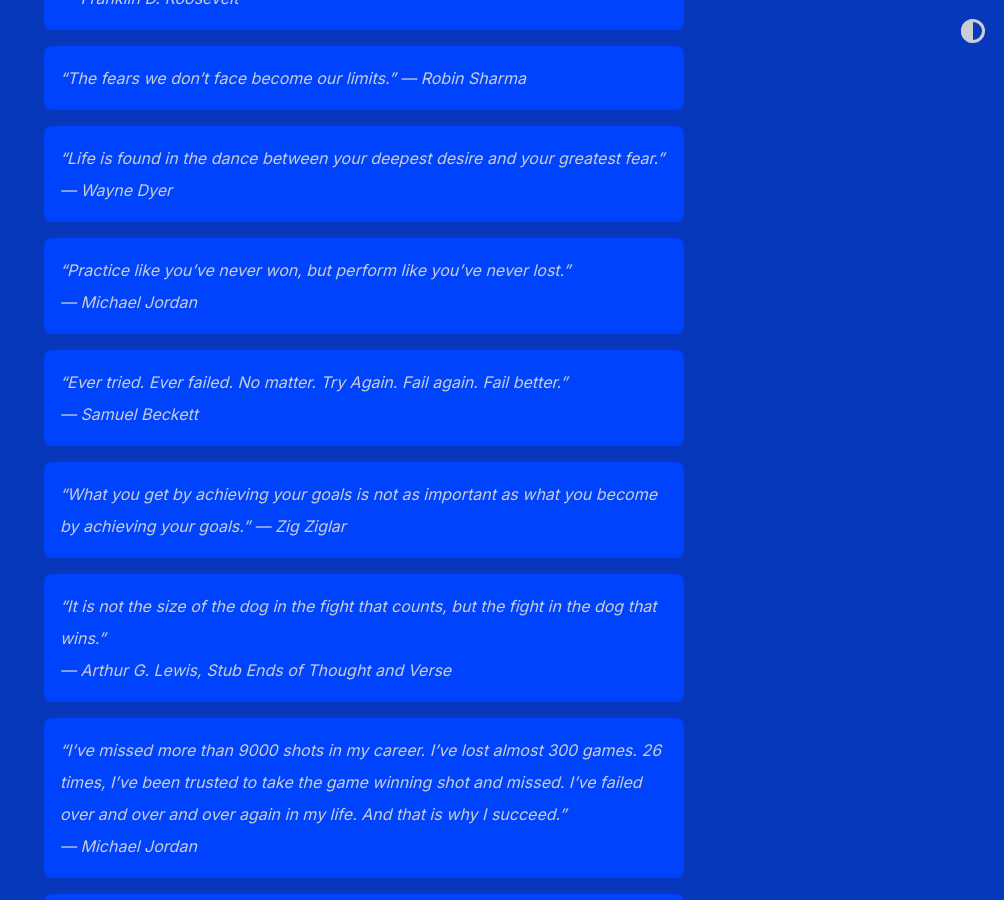
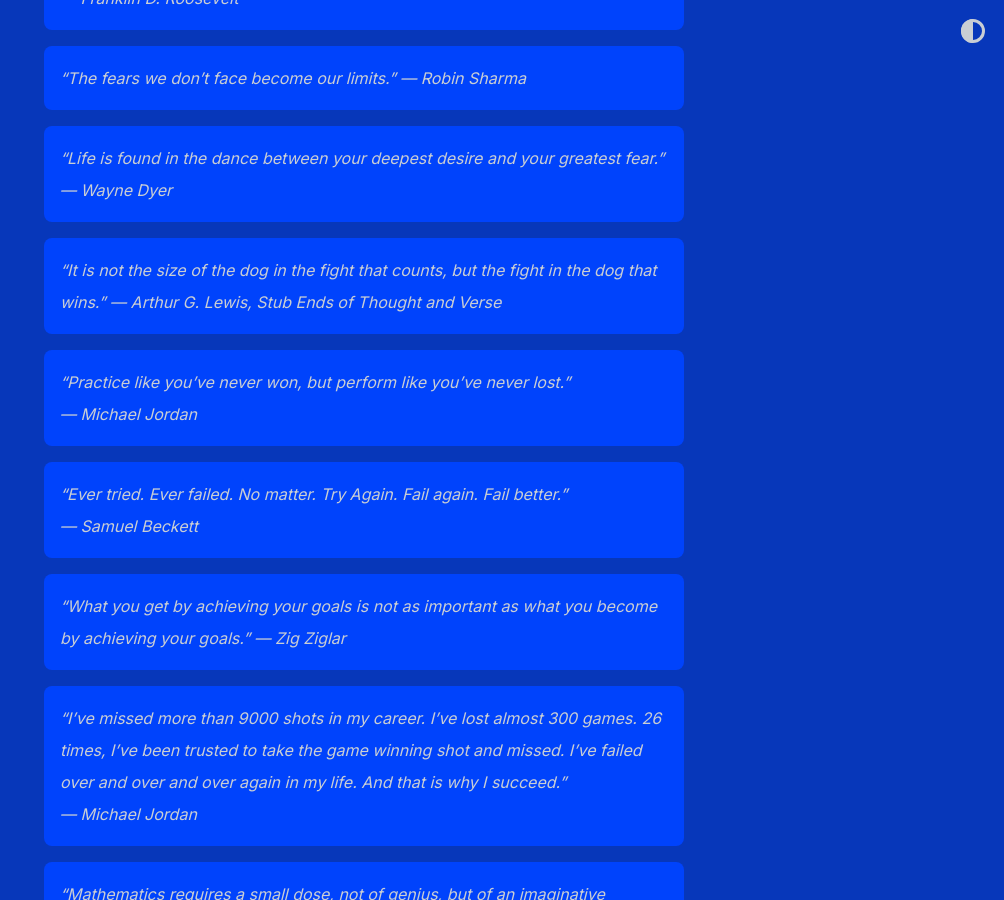
Before and after one commit to shihankanungo/shihankanungo.github.io, a Jekyll site: the page built from quotes.md, in a window 1280 px wide and 900 px high, scrolled down 2940 px. Shown: the whole window, without its empty margins (276-1280 px from the left). Built offline with Jekyll 4.4.1, drawn with Linux system fonts in a browser that asks for light colours.

Commit message:
Update quotes.md

```diff
--- a/quotes.md
+++ b/quotes.md
@@ -55,13 +55,13 @@
 
 > "Life is found in the dance between your deepest desire and your greatest fear." --- Wayne Dyer
 
+> “It is not the size of the dog in the fight that counts, but the fight in the dog that wins." --- Arthur G. Lewis, Stub Ends of Thought and Verse
+
 > "Practice like you've never won, but perform like you've never lost." <br> --- Michael Jordan
 
 > "Ever tried. Ever failed. No matter. Try Again. Fail again. Fail better." <br> --- Samuel Beckett
 
 > "What you get by achieving your goals is not as important as what you become by achieving your goals." --- Zig Ziglar
-
-> “It is not the size of the dog in the fight that counts, but the fight in the dog that wins."  <br> --- Arthur G. Lewis, Stub Ends of Thought and Verse
 
 > "I've missed more than 9000 shots in my career. I've lost almost 300 games. 26 times, I've been trusted to take the game winning shot and missed. I've failed over and over and over again in my life. And that is why I succeed." <br>
 --- Michael Jordan
```
